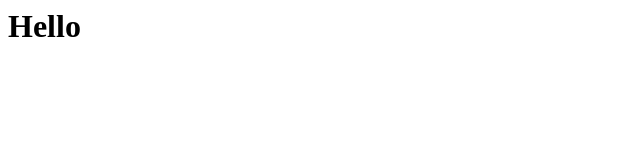
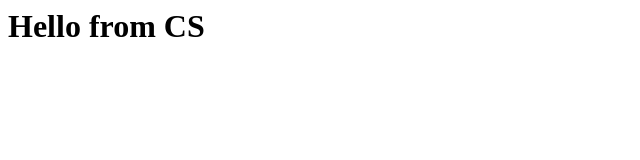
Before and after one commit to fdtmsft/skills-code-with-codespaces, a plain HTML site: page index.html in a window 1280 px wide. Shown: the whole page, without its empty margins (0-640 px from the left). Drawn offline with Linux system fonts and the light colour scheme.

Commit message:
Adding hello from the codespace!

```diff
--- a/index.html
+++ b/index.html
@@ -1,3 +1,3 @@
 <html>
-  <h1>Hello</h1>
+  <h1>Hello from CS</h1>
 </html>
```
